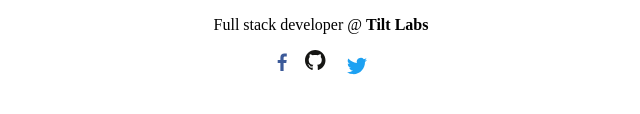
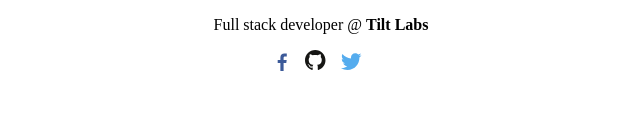
Before and after one commit to shameersn/shameersn.github.io, a plain HTML site: page index.html in a window 1280 px wide. Shown: the part 542-656 px from the top of the page, 319-959 px from the left. Drawn offline with Linux system fonts and the light colour scheme.

Commit message:
teewk social

```diff
--- a/index.html
+++ b/index.html
@@ -64,7 +64,11 @@
         </li>
          <li>
            <a href="https://twitter.com/shameersalnaz" title="Shameer Twitter">
-             <svg id="Logo_FIXED" data-name="Logo — FIXED" xmlns="http://www.w3.org/2000/svg" viewBox="0 0 400 400"><defs><style>.cls-1{fill:none;}.cls-2{fill:#1da1f2;}</style></defs><title>Twitter_Logo_Blue</title><rect class="cls-1" width="32" height="32"/><path class="cls-2" d="M153.62,301.59c94.34,0,145.94-78.16,145.94-145.94,0-2.22,0-4.43-.15-6.63A104.36,104.36,0,0,0,325,122.47a102.38,102.38,0,0,1-29.46,8.07,51.47,51.47,0,0,0,22.55-28.37,102.79,102.79,0,0,1-32.57,12.45,51.34,51.34,0,0,0-87.41,46.78A145.62,145.62,0,0,1,92.4,107.81a51.33,51.33,0,0,0,15.88,68.47A50.91,50.91,0,0,1,85,169.86c0,.21,0,.43,0,.65a51.31,51.31,0,0,0,41.15,50.28,51.21,51.21,0,0,1-23.16.88,51.35,51.35,0,0,0,47.92,35.62,102.92,102.92,0,0,1-63.7,22A104.41,104.41,0,0,1,75,278.55a145.21,145.21,0,0,0,78.62,23"/></svg>
+             <svg width="32px" height="32px" viewBox="0 0 400 320" version="1.1" xmlns="http://www.w3.org/2000/svg" xmlns:xlink="http://www.w3.org/1999/xlink" preserveAspectRatio="xMidYMid">
+    <g>
+        <path d="M256,25.4500259 C246.580841,29.6272672 236.458451,32.4504868 225.834156,33.7202333 C236.678503,27.2198053 245.00583,16.9269929 248.927437,4.66307685 C238.779765,10.6812633 227.539325,15.0523376 215.57599,17.408298 C205.994835,7.2006971 192.34506,0.822 177.239197,0.822 C148.232605,0.822 124.716076,24.3375931 124.716076,53.3423116 C124.716076,57.4586875 125.181462,61.4673784 126.076652,65.3112644 C82.4258385,63.1210453 43.7257252,42.211429 17.821398,10.4359288 C13.3005011,18.1929938 10.710443,27.2151234 10.710443,36.8402889 C10.710443,55.061526 19.9835254,71.1374907 34.0762135,80.5557137 C25.4660961,80.2832239 17.3681846,77.9207088 10.2862577,73.9869292 C10.2825122,74.2060448 10.2825122,74.4260967 10.2825122,74.647085 C10.2825122,100.094453 28.3867003,121.322443 52.413563,126.14673 C48.0059695,127.347184 43.3661509,127.988612 38.5755734,127.988612 C35.1914554,127.988612 31.9009766,127.659938 28.694773,127.046602 C35.3777973,147.913145 54.7742053,163.097665 77.7569918,163.52185 C59.7820257,177.607983 37.1354036,186.004604 12.5289147,186.004604 C8.28987161,186.004604 4.10888474,185.75646 0,185.271409 C23.2431033,200.173139 50.8507261,208.867532 80.5109185,208.867532 C177.116529,208.867532 229.943977,128.836982 229.943977,59.4326002 C229.943977,57.1552968 229.893412,54.8901664 229.792282,52.6381454 C240.053257,45.2331635 248.958338,35.9825545 256,25.4500259" fill="#55acee"></path>
+    </g>
+</svg>
            </a>
          </li>
 
```
